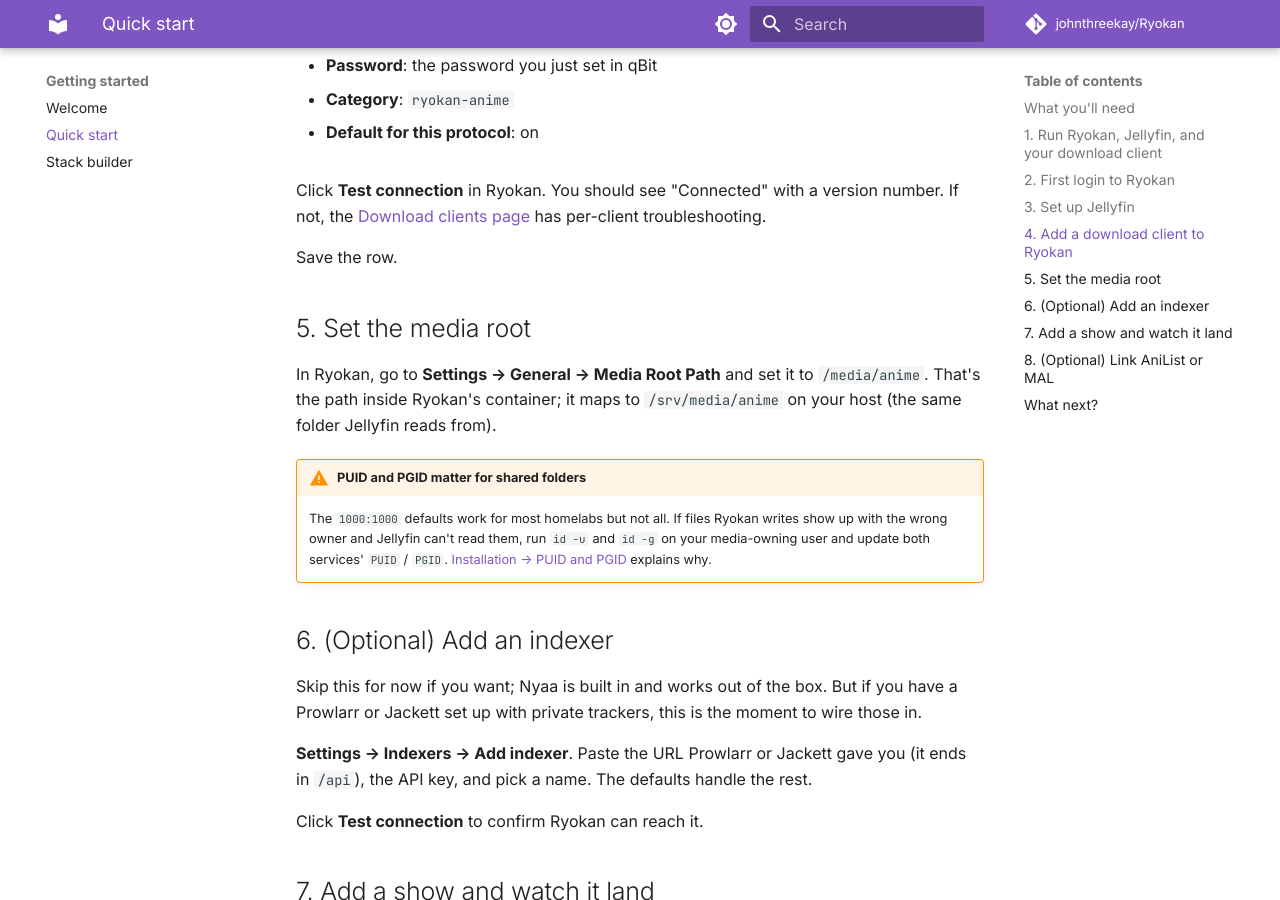
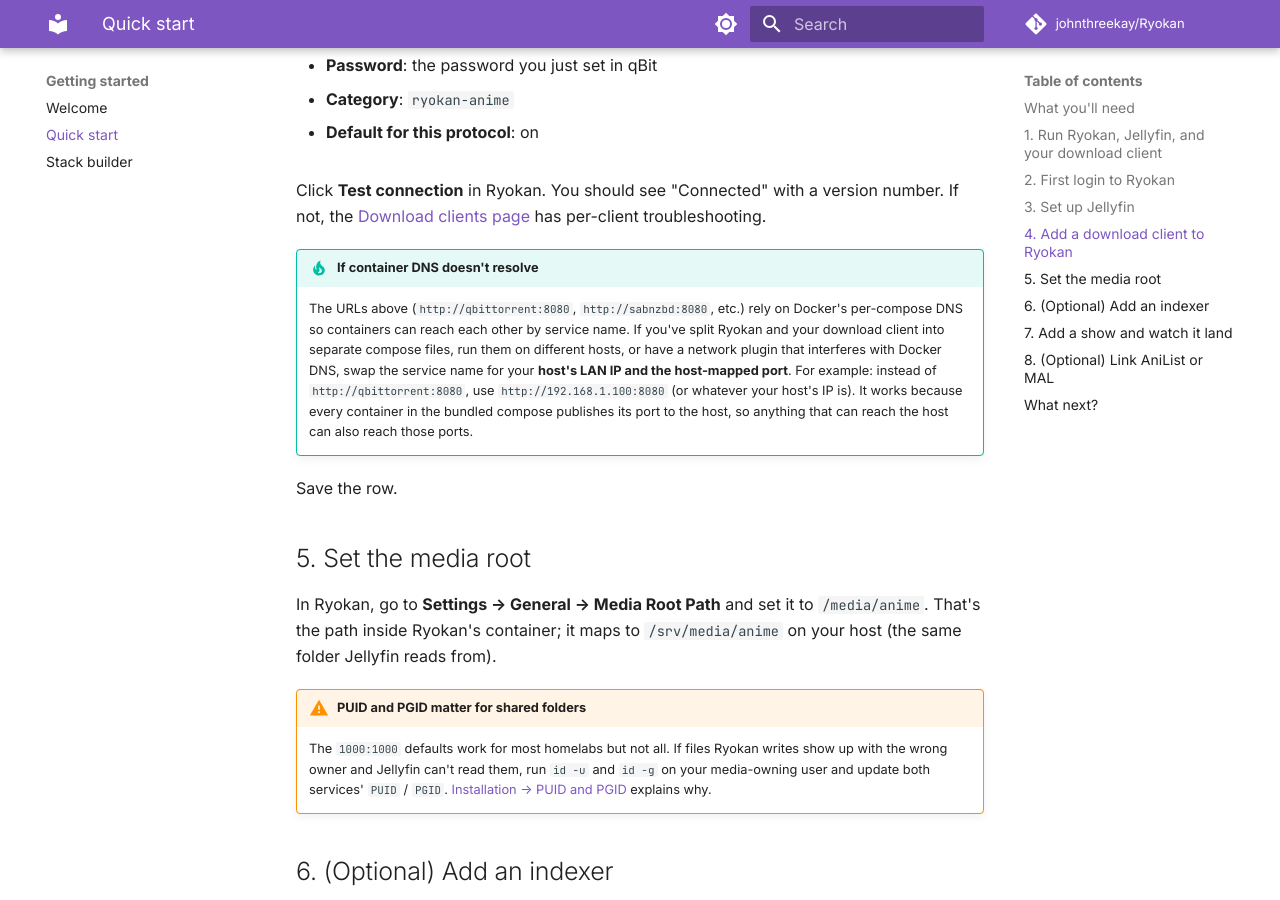
Before and after one commit to abhi1693/Ryokan, an MkDocs documentation site: the page built from docs/quick-start.md, in a window 1280 px wide and 900 px high, scrolled down 3761 px. Built offline with MkDocs 1.6.1 and Material for MkDocs 9.7.7, drawn with Linux system fonts in a browser that asks for light colours; comment, search, counter and statistics services are not loaded.

Commit message:
docs: document the host-LAN-IP fallback when Docker DNS doesn't resolve
The container-name URLs we recommend (`http://qbittorrent:8080`,
`http://sabnzbd:8080`, etc.) rely on Docker's per-compose DNS and
quietly fail in three real-world scenarios:

- Ryokan and the download client live in separate compose files
  (no shared user-defined network).
- Services run on different hosts.
- A network plugin (Calico, Weave, custom MACVLAN) interferes with
  Docker's default embedded DNS resolver.

The workaround in all three cases is the same: swap the container
name for the host's LAN IP and use the host-mapped port. Every
service in the bundled compose publishes its port to the host, so
anything reachable to the host can also reach those ports.

Mentioned in two places:
- Quick-start, after step 4's per-client URL block, as a tip
  admonition that flags the symptom (Test connection fails) and
  shows a concrete substitute URL.
- Picker settings panel, after the per-client emit loop, with the
  same shape so users coming through the stack-builder path see
  the same fallback.

Co-Authored-By: Claude Opus 4.7 (1M context) <noreply@anthropic.com>

```diff
--- a/docs/javascripts/picker.js
+++ b/docs/javascripts/picker.js
@@ -595,6 +595,17 @@ services:
         );
         lines.push('');
       });
+
+      // Fallback for users whose Docker DNS doesn't resolve cross-
+      // service names (separate compose files, services on different
+      // hosts, custom network plugins, etc.). Host LAN IP plus the
+      // host-mapped port works wherever the service-name URL doesn't.
+      lines.push('If "Test connection" fails because the service-name URL above');
+      lines.push('does not resolve (separate compose files, different hosts, custom');
+      lines.push('Docker network plugins, etc.), use your host\'s LAN IP and the');
+      lines.push('host-mapped port instead. For example: http://192.168.1.100:8080');
+      lines.push('in place of http://qbittorrent:8080.');
+      lines.push('');
     }
 
     if (cfg.dlclients.includes('rtorrent')) {
--- a/docs/quick-start.md
+++ b/docs/quick-start.md
@@ -440,6 +440,9 @@ In Ryokan, go to **Settings → Download Clients → Add download client**. Fill
 
 Click **Test connection** in Ryokan. You should see "Connected" with a version number. If not, the [Download clients page](download-clients.md) has per-client troubleshooting.
 
+!!! tip "If container DNS doesn't resolve"
+    The URLs above (`http://qbittorrent:8080`, `http://sabnzbd:8080`, etc.) rely on Docker's per-compose DNS so containers can reach each other by service name. If you've split Ryokan and your download client into separate compose files, run them on different hosts, or have a network plugin that interferes with Docker DNS, swap the service name for your **host's LAN IP and the host-mapped port**. For example: instead of `http://qbittorrent:8080`, use `http://192.168.1.100:8080` (or whatever your host's IP is). It works because every container in the bundled compose publishes its port to the host, so anything that can reach the host can also reach those ports.
+
 Save the row.
 
 ## 5. Set the media root
```
